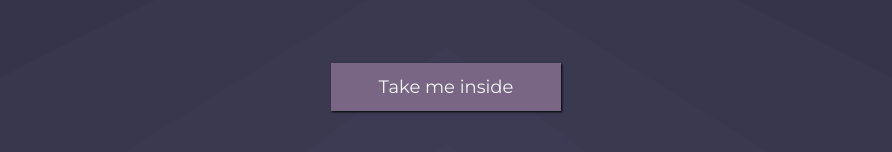
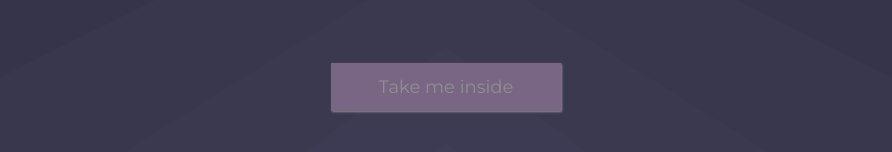
Before and after one commit to christophermarek/web_dev_studio, a React (Create React App) app: page / in a window 1280 px wide. In both pictures the pointer is over the input "Take me inside". Shown: the part 530-682 px from the top of the page, without its empty margins (194-1086 px from the left). Built offline with nearby package versions, Linux system fonts and the light colour scheme.

Commit message:
button animations

```diff
--- a/src/App.scss
+++ b/src/App.scss
@@ -48,6 +48,11 @@ body {
     box-shadow: 1px 1px 2px #000000;
     color: #f5f5f5;
     font-size: 18px;
+  }
+
+  .normalButton:hover{
+    color: $textColor1;
+    box-shadow: 1px 1px 2px $textColor1;
   }
 
   #idea {
@@ -109,6 +114,14 @@ body {
   margin-left: 20%;
   margin-right: 20%;
   margin-top: 10%;
+  box-shadow: 2px 2px 5px rgba(0, 0, 0, 0.5);
+
+}
+
+.btnReq:hover{
+  color: white;
+  box-shadow: 2px 2px 5px rgba(255, 255, 255, 0.2);
+
 }
 
 .blurb {
@@ -248,7 +261,10 @@ body {
     padding-left: 15%;
     padding-right: 15%;
     text-shadow: 1px 1px 3px rgba(0, 0, 0, 0.5);
-
+  }
+  .normalButton:hover{
+    color: $textColor1;
+    box-shadow: 1px 1px 2px $textColor1;
   }
 
   #largeText {
```
